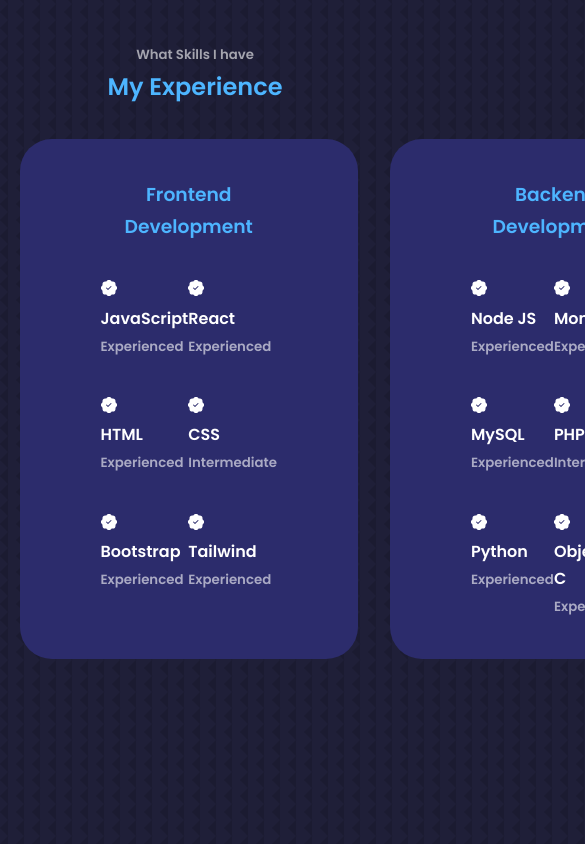
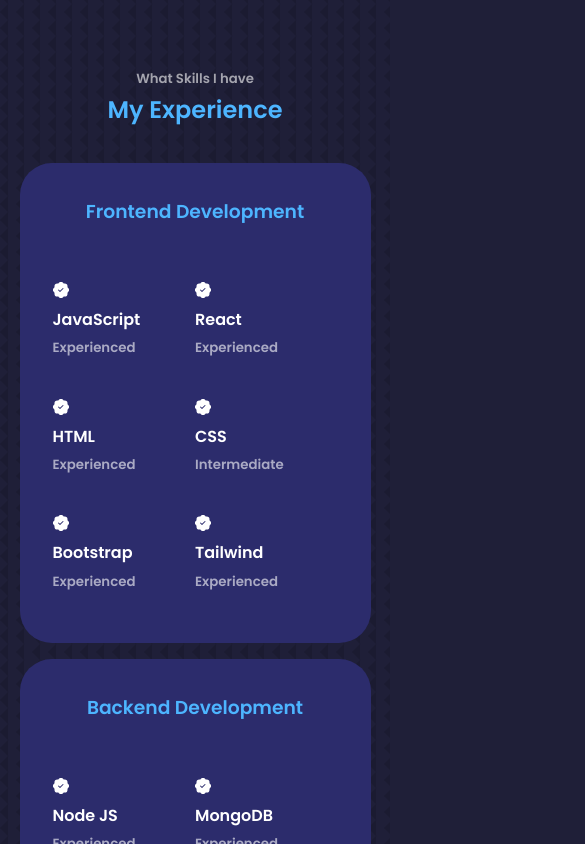
Before and after one commit to manish257/portfolio, a React (Create React App) app: page / in a window 390 px wide. Shown: the part 1900-2744 px from the top of the page, 585 px wide, since content can reach past the window. Built offline with nearby package versions, Linux system fonts and the light colour scheme.

Commit message:
experience css compleye

```diff
--- a/src/components/About/About.css
+++ b/src/components/About/About.css
@@ -80,9 +80,11 @@
     }
 
     .about__me {
-        width: 50%;
+        width: 60%;
         margin: 2rem auto 4rem;
     }
+
+
 
     .about__content p {
         margin: 1rem 0 1.5rem;
@@ -94,7 +96,7 @@
 
 @media screen and (max-width: 600px) {
     .about__me {
-        width: 65%;
+        width: 85%;
         margin: 0 auto 3rem;
     }
 
--- a/src/components/Experience/Experience.css
+++ b/src/components/Experience/Experience.css
@@ -39,3 +39,36 @@
     margin-top: 6px;
     color: var(--color-primrary);
 }
+
+/* media queries ( medium devices ) */
+
+@media screen and (max-width: 1024px) {
+    .experience__container {
+        grid-template-columns: 1fr;
+    }
+
+    .experience__container > div {
+        width: 80%;
+        padding: 2.4rem;
+        margin: 0 auto;
+    }
+
+    .experience__content {
+        padding: 1rem;
+    }
+
+}
+
+
+/* media queries ( medium devices ) */
+
+@media screen and (max-width: 600px) {
+    .experience__container {
+        gap: 1rem;
+    }
+
+    .experience__container > div {
+        width: 100%;
+        padding: 2rem 1rem;
+    }
+}
--- a/src/components/Header/HeaderSocials.jsx
+++ b/src/components/Header/HeaderSocials.jsx
@@ -7,7 +7,7 @@
   return (
     <div className='header__socials'>
         <a href='https://linkedin.com'><BsLinkedin /></a>
-        <a href='https://github.com'><BsGithub /></a>
+        <a href='https://github.com/manish257'><BsGithub /></a>
         <a href='https://dribble.com'><BsDribbble /></a>
     </div>
   )
--- a/src/index.css
+++ b/src/index.css
@@ -25,8 +25,9 @@
   --container-width-sm: 90%;
 }
 
-html{
-  scroll-behaviour: smooth;
+
+html {
+  scroll-behavior: smooth;
 }
 
 ::-webkit-scrollbar {
@@ -64,7 +65,6 @@
 
 section {
   margin-top: 8rem;
-  height: 100vh;
 }
 
 section > h2,
```
